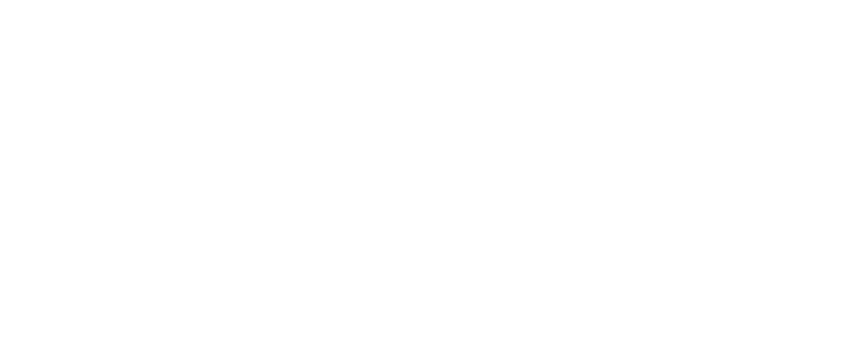
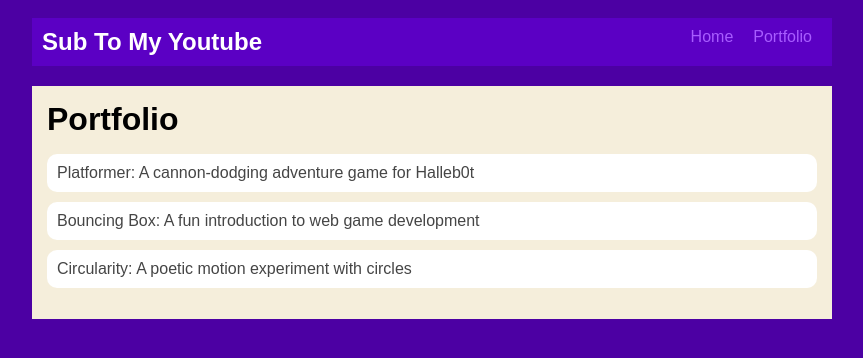
Before and after one commit to SecretStump1/SecretStump1.github.io, a plain HTML site: page portfolio.html in a window 1280 px wide. Shown: the whole page, without its empty margins (208-1071 px from the left). Drawn offline with Linux system fonts and the light colour scheme.

Commit message:
add portfolio page to website

```diff
--- a/portfolio.html
+++ b/portfolio.html
@@ -0,0 +1,41 @@
+<!DOCTYPE html>
+<html>
+  <head>
+    <title>Sub To My Youtube</title>
+    <link rel="stylesheet" href="style.css" />
+
+</head>
+
+  <body>
+    <div id="all-contents">
+    <nav>
+        <h1>Sub To My Youtube</h1>
+        <ul id="nav-ul">
+            <li class="nav-li">
+                <a href="index.html">Home</a>
+            </li>
+            <li class="nav-li">
+                <a href="portfolio.html">Portfolio</a>
+            </li>
+        </ul>
+    </nav>
+
+    <main>
+        <div class="content">
+            <h1>Portfolio</h1>
+            <ul id="portfolio">
+                <li>
+                 <a href="fsd-projects/platformer/">Platformer: A cannon-dodging adventure game for Halleb0t</a>
+                </li>
+                <li>
+                 <a href="fsd-projects/bouncing-box/">Bouncing Box: A fun introduction to web game development</a>
+                </li>
+                <li>
+                <a href="fsd-projects/circularity/">Circularity: A poetic motion experiment with circles</a>
+                </li>
+            </ul>
+        </div>
+    </main>
+    </div>
+  </body>
+</html>
--- a/style.css
+++ b/style.css
@@ -72,3 +72,28 @@ main {
 h2, h3 {
     margin: 0px;
 }
+/* Portfolio styles */
+.content h1 {
+  color: black;
+}
+
+#portfolio {
+  list-style-type: none;
+  padding-left: 0;
+}
+
+#portfolio li {
+  background: #fff;
+  padding: 10px;
+  border-radius: 10px;
+  margin-bottom: 10px;
+}
+
+#portfolio li:hover {
+  background: #eee;
+}
+
+#portfolio a {
+  text-decoration: none;
+  color: #454545;
+}
```
Also changed, not shown: index.html (+1 -1 lines).
